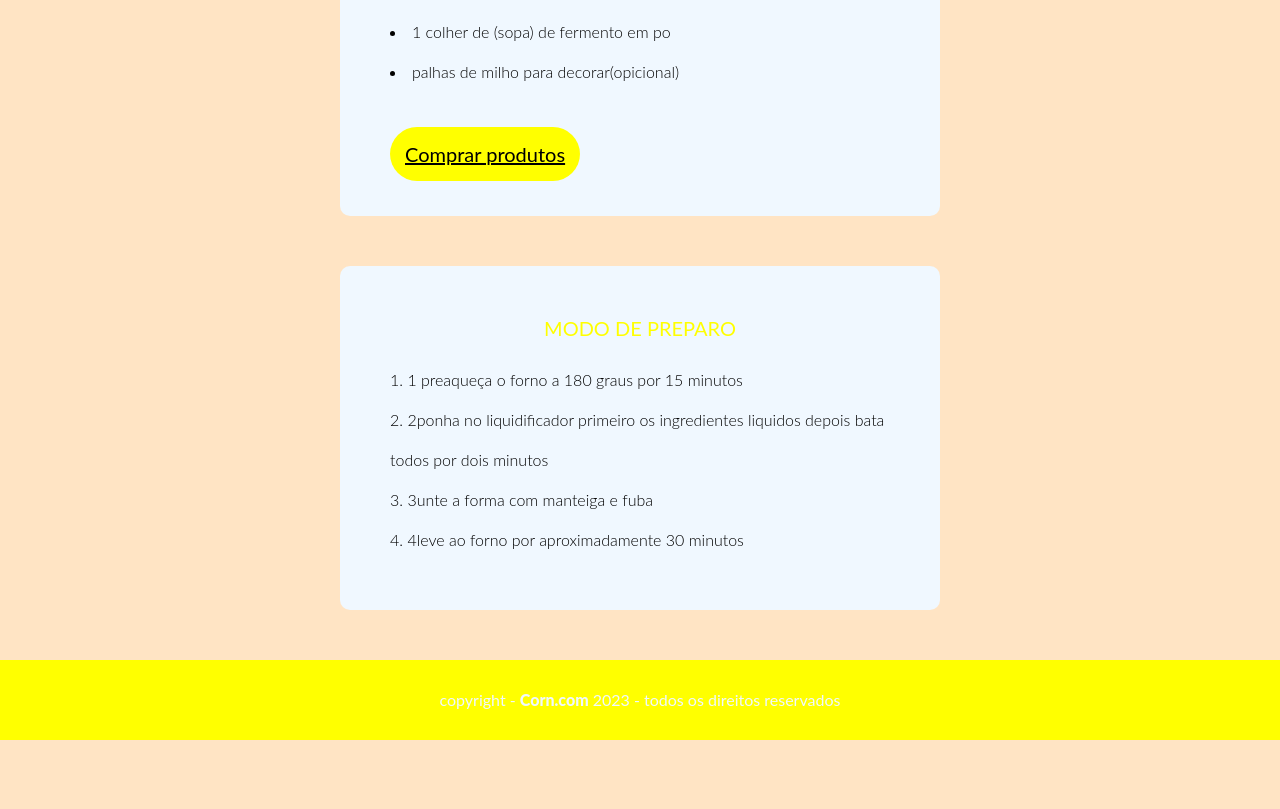
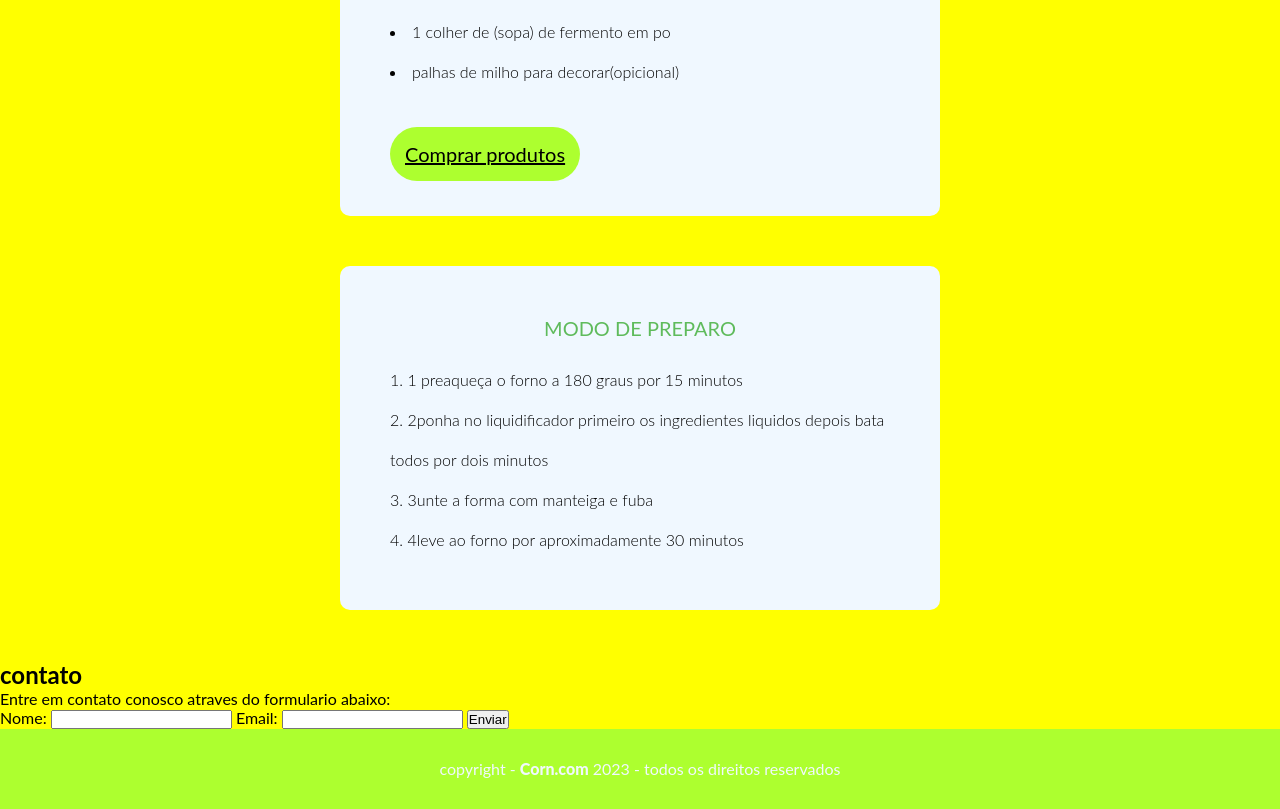
Before and after one commit to jikldma1/prototipo1, a plain HTML site: page prograçao site1/index.html in a window 1280 px wide. Shown: the part 803-1612 px from the top of the page. Before the commit the page ends 1543 px from the top, so only its background shows below. Drawn offline with Linux system fonts and the light colour scheme.

Commit message:
Add files via upload

```diff
--- a/prograçao site1/index.html
+++ b/prograçao site1/index.html
@@ -8,13 +8,13 @@
 </head>
 <body>
     <div class="header">
-        <img src="logotipo-de-milho_10250-85(1).avif">
+        <img src="corn.logo.jpg">
     </div>
 
     <div class="banner"></div>
 
     <div class="conteudo">
-            <h1 class="titulo-receita"> bolo milho</h1>
+            <h1 class="titulo-receita"> bolo de milho</h1>
             <div class="card">
             <h1>INGREDIENTES</h1>
             <ul>
@@ -38,6 +38,17 @@
                 <LI>4leve ao forno por aproximadamente 30 minutos</LI>
             </OL>
         </div>
+        <section>
+            <h2>contato</h2>
+            <p>Entre em contato conosco atraves do formulario abaixo:</p>
+            <form>
+                <label for="nome">Nome:</label>
+                <input type="text" id="nome" name="none">
+                <label for="email">Email:<label>
+                    <input type="email" id="email" name="email">
+                    <input type="submit" value="Enviar">
+                </form>
+        </section>
 
     </div>
     <div class="footer">
--- a/prograçao site1/style.css
+++ b/prograçao site1/style.css
@@ -5,25 +5,25 @@
 }
 
 body{
-    background-color: bisque;
+    background-color: yellow;
     font-family: lato ,sans-serif
 }
 
 .header{
-    background-color: rgb(251, 255, 0);
+    background-color: greenyellow;
     height: 65px;
     text-align: center;
 }
 
 .banner{
-    background-color-image:url(./arquivo/bolo-de-milho.png);
+    background-image:url(bolo\ de\ milho.jpg);
     background-position: center;
     background-size: cover;
     height: 300px
 }
 
 .footer{
-    background-color: yellow ;
+    background-color: greenyellow;
     height: 50px;
     color: aliceblue;
     text-align: center;
@@ -34,7 +34,7 @@ body{
     width: 500px;
     margin: auto;
     padding: 50px;
-    background-color: aliceblue;
+    background-color:  aliceblue;
     margin: 50px auto;
     border-radius: 10px;
     font-weight: 300;
@@ -44,7 +44,7 @@ h1{
     text-align: center;
     font-weight: 400;
     font-size: 20px;
-   color: yellow;
+   color: rgb(95, 187, 92);
    margin-bottom: 20px;
 }
 
@@ -59,7 +59,7 @@ ul{
 
 .botao {
     text-overflow: none;
-    background-color: yellow;
+    background-color: greenyellow;
     color: black;
     padding: 15px;
     font-weight: 400;
@@ -68,7 +68,7 @@ ul{
 }
 
 .botao:hover {
-    background-color: black;
+    background-color: grey;
 }
 
 .titulo-receita{
```
Also changed, not shown: prograçao site1/bolo de milho.jpg (added), prograçao site1/corn.logo.jpg (added), prograçao site1/logotipo-de-milho_10250-85 (1).avif (added).
